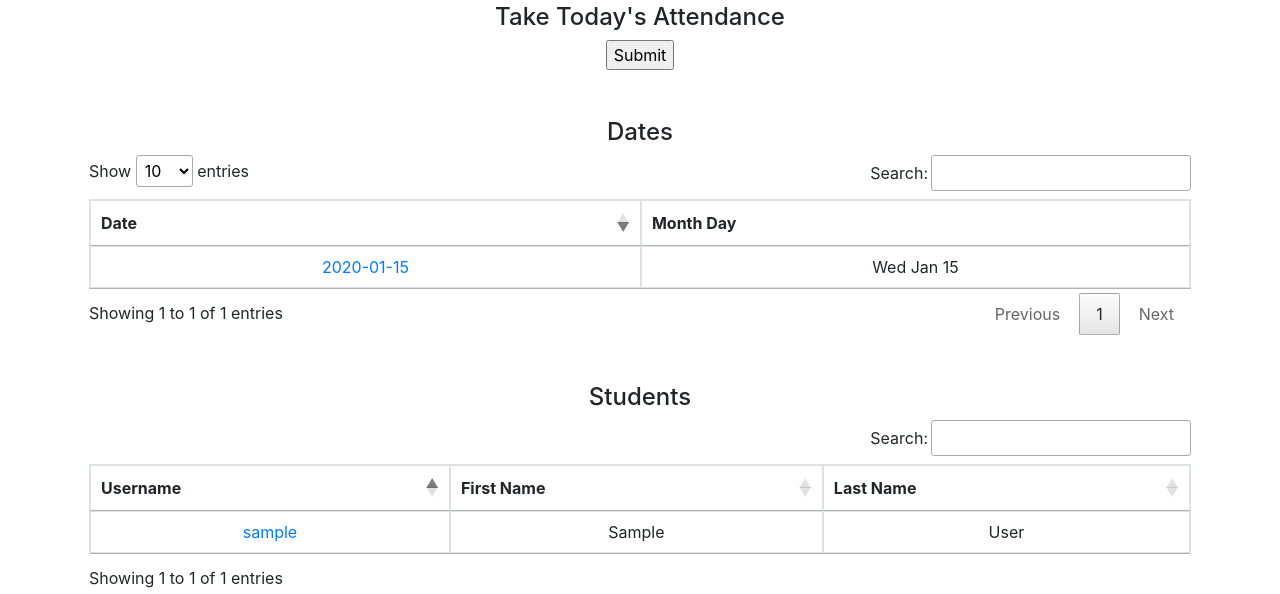
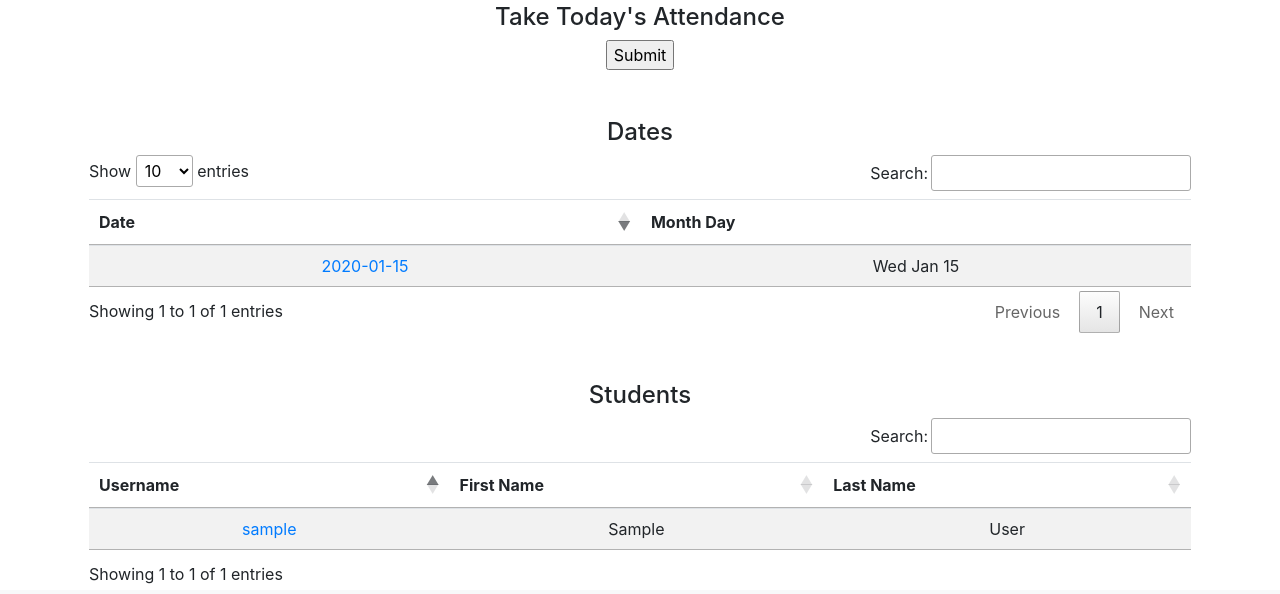
Before and after one commit to Joey-Costa3/Checkin, a Django app: template attendance/templates/attendance/course.html in a window 1280 px wide. Shown: the part 280-874 px from the top of the page. Run offline with Django 3.2, Linux system fonts and the light colour scheme; the template is opened without the code that fills it: most values are stand-ins (such as "Sample title", 1, 10 or a date in 2020); some libraries are stand-ins or nearby versions.

Commit message:
Made the html tables all use table-striped

```diff
--- a/attendance/templates/attendance/course.html
+++ b/attendance/templates/attendance/course.html
@@ -44,7 +44,7 @@ $(document).ready( function () {
 
   </br></br>
   <h4>Dates</h4>
-  <table class="table table-bordered" id="course-dates-table">
+  <table class="table table-striped" id="course-dates-table">
   <thead>
   <tr>
   <th>Date</th>
@@ -63,7 +63,7 @@ $(document).ready( function () {
 
   </br></br>
   <h4>Students</h4>
-  <table class="table table-bordered" id="course-students-table">
+  <table class="table table-striped" id="course-students-table">
   <thead>
   <tr>
   <th>Username</th>
```
